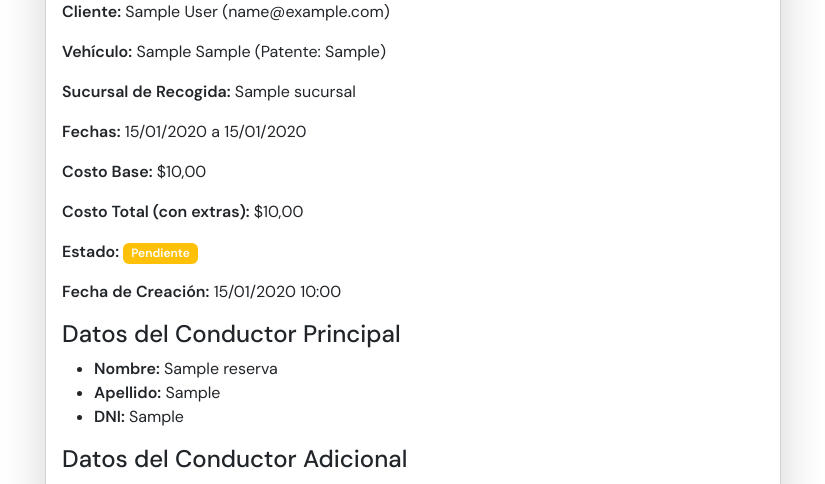
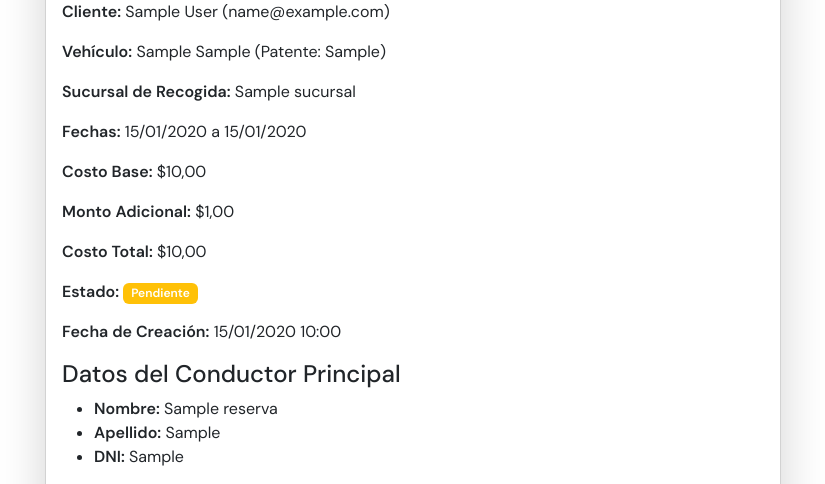
Before and after one commit to DiegoGarciaHerd/TP-Ing2, a Django app: page /reservas/reserva/1/ in a window 1280 px wide. Shown: the part 186-670 px from the top of the page, without its empty margins (227-1052 px from the left). Run offline with Django 5.2, Linux system fonts and the light colour scheme; a user stored in the database is signed in; tables that the repository leaves empty hold one stand-in row (values such as "Sample post").

Commit message:
Cambio en las columnas de la tabla de reservas en la bd para reflejar los montos correctamente

```diff
--- a/reservas/admin.py
+++ b/reservas/admin.py
@@ -4,8 +4,8 @@ from vehiculos.models import Vehiculo
 
 @admin.register(Reserva)
 class ReservaAdmin(admin.ModelAdmin):
-    list_display = ('cliente', 'vehiculo', 'fecha_recogida', 'fecha_devolucion', 'costo_total', 'estado', 'fecha_creacion')
+    list_display = ('cliente', 'vehiculo', 'fecha_recogida', 'fecha_devolucion', 'costo_base', 'monto_adicional', 'costo_total', 'estado', 'fecha_creacion')
     list_filter = ('estado', 'fecha_recogida', 'fecha_devolucion', 'vehiculo__sucursal_actual')
     search_fields = ('cliente__email', 'vehiculo__patente', 'vehiculo__marca', 'vehiculo__modelo')
     raw_id_fields = ('cliente', 'vehiculo')
-    readonly_fields = ('costo_total', 'fecha_creacion')
+    readonly_fields = ('costo_base', 'monto_adicional', 'costo_total', 'fecha_creacion')
--- a/reservas/models.py
+++ b/reservas/models.py
@@ -24,15 +24,28 @@ class Reserva(models.Model):
     vehiculo = models.ForeignKey(Vehiculo, on_delete=models.CASCADE, related_name='reservas')
     fecha_recogida = models.DateField()
     fecha_devolucion = models.DateField()
-    costo_total = models.DecimalField(max_digits=10, decimal_places=2, null=True, blank=True)
-    estado = models.CharField(max_length=20, choices=ESTADO_RESERVA_CHOICES, default='PENDIENTE')
-    fecha_creacion = models.DateTimeField(auto_now_add=True)
-    precio_total = models.DecimalField(
+    costo_total = models.DecimalField(
+        max_digits=10,
+        decimal_places=2,
+        null=True,
+        blank=True,
+        help_text="Costo total de la reserva incluyendo adicionales."
+    )
+    costo_base = models.DecimalField(
+        max_digits=10,
+        decimal_places=2,
+        null=True,
+        blank=True,
+        help_text="Costo base de la reserva sin adicionales."
+    )
+    monto_adicional = models.DecimalField(
         max_digits=10,
         decimal_places=2,
         default=Decimal('0.00'),
-        help_text="Precio total de la reserva."
+        help_text="Monto total de los adicionales."
     )
+    estado = models.CharField(max_length=20, choices=ESTADO_RESERVA_CHOICES, default='PENDIENTE')
+    fecha_creacion = models.DateTimeField(auto_now_add=True)
     monto_a_reembolsar = models.DecimalField(
     max_digits=10,
     decimal_places=2,
@@ -76,13 +89,13 @@ class Reserva(models.Model):
 
 
     def save(self, *args, **kwargs):
-        # Lógica para calcular costo_total base
+        # Lógica para calcular costo_base
         if self.fecha_recogida and self.fecha_devolucion and self.vehiculo.precio_por_dia:
             dias = (self.fecha_devolucion - self.fecha_recogida).days
             if dias > 0:
-                self.costo_total = self.vehiculo.precio_por_dia * dias
+                self.costo_base = self.vehiculo.precio_por_dia * dias
             else:
-                self.costo_total = self.vehiculo.precio_por_dia
+                self.costo_base = self.vehiculo.precio_por_dia
 
         # Calcular extras
         extras_total = Decimal('0.00')
@@ -91,12 +104,13 @@ class Reserva(models.Model):
         if self.telepass:
             extras_total += Decimal('2000.00') * dias
         if self.seguro_por_danos:
-            extras_total += self.costo_total * Decimal('0.30')
+            extras_total += self.costo_base * Decimal('0.30')
         if self.conductor_adicional:
-            extras_total += self.costo_total * Decimal('0.20')
+            extras_total += self.costo_base * Decimal('0.20')
 
-        # Actualizar precio total incluyendo extras
-        self.precio_total = self.costo_total + extras_total
+        # Actualizar monto_adicional y costo_total
+        self.monto_adicional = extras_total
+        self.costo_total = self.costo_base + extras_total
 
         if self.estado == 'CANCELADA' and self.costo_total is not None:
             if hasattr(self.vehiculo, 'politica_de_reembolso') and self.vehiculo.politica_de_reembolso is not None:
--- a/reservas/templates/reservas/detalle_reserva.html
+++ b/reservas/templates/reservas/detalle_reserva.html
@@ -26,8 +26,9 @@
                 <p><strong>Vehículo:</strong> {{ reserva.vehiculo.marca }} {{ reserva.vehiculo.modelo }} (Patente: {{ reserva.vehiculo.patente }})</p>
                 <p><strong>Sucursal de Recogida:</strong> {{ reserva.vehiculo.sucursal_actual.nombre }}</p>
                 <p><strong>Fechas:</strong> {{ reserva.fecha_recogida|date:"d/m/Y" }} a {{ reserva.fecha_devolucion|date:"d/m/Y" }}</p>
-                <p><strong>Costo Base:</strong> ${{ reserva.costo_total|floatformat:2 }}</p>
-                <p><strong>Costo Total (con extras):</strong> ${{ reserva.precio_total|floatformat:2 }}</p>
+                <p><strong>Costo Base:</strong> ${{ reserva.costo_base|floatformat:2 }}</p>
+                <p><strong>Monto Adicional:</strong> ${{ reserva.monto_adicional|floatformat:2 }}</p>
+                <p><strong>Costo Total:</strong> ${{ reserva.costo_total|floatformat:2 }}</p>
                 <p><strong>Estado:</strong> <span class="badge {% if reserva.estado == 'PENDIENTE' %}bg-warning{% elif reserva.estado == 'CONFIRMADA' %}bg-success{% elif reserva.estado == 'CANCELADA' %}bg-danger{% else %}bg-secondary{% endif %}">{{ reserva.get_estado_display }}</span></p>
                 <p><strong>Fecha de Creación:</strong> {{ reserva.fecha_creacion|date:"d/m/Y H:i" }}</p>
 
--- a/reservas/views.py
+++ b/reservas/views.py
@@ -89,9 +89,9 @@ def crear_reserva(request, vehiculo_id):
 
             dias = (fecha_devolucion - fecha_recogida).days
             if dias > 0:
-                costo_total = Decimal(str(vehiculo.precio_por_dia)) * Decimal(str(dias))
+                costo_base = Decimal(str(vehiculo.precio_por_dia)) * Decimal(str(dias))
             else:
-                costo_total = Decimal(str(vehiculo.precio_por_dia))
+                costo_base = Decimal(str(vehiculo.precio_por_dia))
 
             # Calcular el costo total incluyendo extras
             extras_total = Decimal('0.00')
@@ -100,18 +100,19 @@ def crear_reserva(request, vehiculo_id):
             if telepass:
                 extras_total += Decimal('2000.00') * Decimal(str(dias))
             if seguro_por_danos:
-                extras_total += costo_total * Decimal('0.30')
+                extras_total += costo_base * Decimal('0.30')
             if conductor_adicional:
-                extras_total += costo_total * Decimal('0.20')
+                extras_total += costo_base * Decimal('0.20')
 
-            precio_total = costo_total + extras_total
+            costo_total = costo_base + extras_total
 
             request.session['reserva_temporal'] = {
                 'vehiculo_id': vehiculo.id,
                 'fecha_recogida': fecha_recogida.isoformat(),
                 'fecha_devolucion': fecha_devolucion.isoformat(),
+                'costo_base': float(costo_base),  # Convertir a float para la sesión
+                'monto_adicional': float(extras_total),  # Convertir a float para la sesión
                 'costo_total': float(costo_total),  # Convertir a float para la sesión
-                'precio_total': float(precio_total),  # Convertir a float para la sesión
                 'conductor_nombre': conductor_nombre,
                 'conductor_apellido': conductor_apellido,
                 'conductor_dni': conductor_dni,
@@ -222,6 +223,8 @@ def ticket_reserva(request, vehiculo_id):
         vehiculo=vehiculo,
         fecha_recogida=datetime.datetime.fromisoformat(reserva_temporal['fecha_recogida']).date(),
         fecha_devolucion=datetime.datetime.fromisoformat(reserva_temporal['fecha_devolucion']).date(),
+        costo_base=Decimal(str(reserva_temporal['costo_base'])),  # Convertir a Decimal
+        monto_adicional=Decimal(str(reserva_temporal['monto_adicional'])),  # Convertir a Decimal
         costo_total=Decimal(str(reserva_temporal['costo_total'])),  # Convertir a Decimal
         estado='PENDIENTE',
         conductor_nombre=reserva_temporal.get('conductor_nombre', ''),
@@ -236,21 +239,6 @@ def ticket_reserva(request, vehiculo_id):
         conductor_adicional_apellido=reserva_temporal.get('conductor_adicional_apellido', ''),
         conductor_adicional_dni=reserva_temporal.get('conductor_adicional_dni', '')
     )
-
-    # Calcular el precio total incluyendo extras
-    dias = (reserva.fecha_devolucion - reserva.fecha_recogida).days
-    extras_total = Decimal('0.00')
-
-    if reserva.silla_para_ninos:
-        extras_total += Decimal('1000.00') * Decimal(str(dias))
-    if reserva.telepass:
-        extras_total += Decimal('2000.00') * Decimal(str(dias))
-    if reserva.seguro_por_danos:
-        extras_total += reserva.costo_total * Decimal('0.30')
-    if reserva.conductor_adicional:
-        extras_total += reserva.costo_total * Decimal('0.20')
-
-    reserva.precio_total = reserva.costo_total + extras_total
 
     return render(request, 'reservas/ticket_reserva.html', {'reserva': reserva, 'vehiculo': vehiculo})
 
@@ -421,8 +409,9 @@ def confirmar_reserva(request, vehiculo_id):
         vehiculo=vehiculo,
         fecha_recogida=fecha_recogida,
         fecha_devolucion=fecha_devolucion,
+        costo_base=reserva_temporal['costo_base'],
+        monto_adicional=reserva_temporal['monto_adicional'],
         costo_total=reserva_temporal['costo_total'],
-        precio_total=reserva_temporal['precio_total'],
         estado='CONFIRMADA',
         # Información de pago
         estado_pago='PAGADO',
@@ -447,7 +436,7 @@ def confirmar_reserva(request, vehiculo_id):
     try:
         from core.models import AdminBalance
         admin_balance, created = AdminBalance.objects.get_or_create(pk=1)
-        admin_balance.saldo += Decimal(str(reserva.precio_total))  # Usar precio_total en lugar de costo_total
+        admin_balance.saldo += Decimal(str(reserva.costo_total))
         admin_balance.save()
     except Exception as e:
         messages.warning(request, f"Reserva confirmada, pero hubo un problema actualizando el saldo del sistema: {e}")
@@ -507,7 +496,7 @@ def confirmar_reserva(request, vehiculo_id):
         - Tarjeta: ****{reserva.ultimos_4_digitos_tarjeta}
         - Fecha de Pago: {reserva.fecha_pago.strftime('%d/%m/%Y %H:%M')}
 
-        Costo Total: ${reserva.precio_total:.2f}
+        Costo Total: ${reserva.costo_total:.2f}
 
         Este correo sirve como comprobante de tu reserva. Por favor, guárdalo para tus registros.
         Si tienes alguna pregunta, no dudes en contactarnos.
```
Also changed, not shown: reservas/templates/reservas/ticket_reserva.html (+9 -13 lines), reservas/utils.py (+10 -0 lines), reservas/migrations/0008_reorganizar_campos_costo.py (added).
